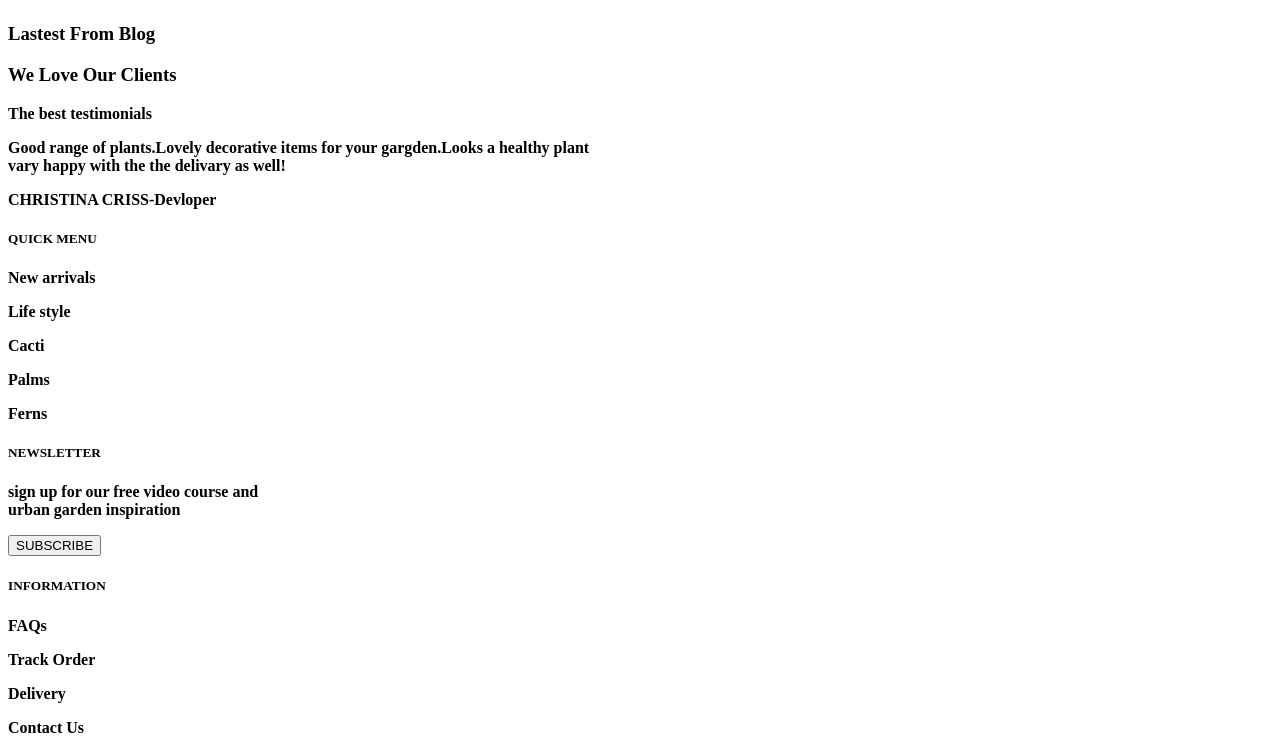
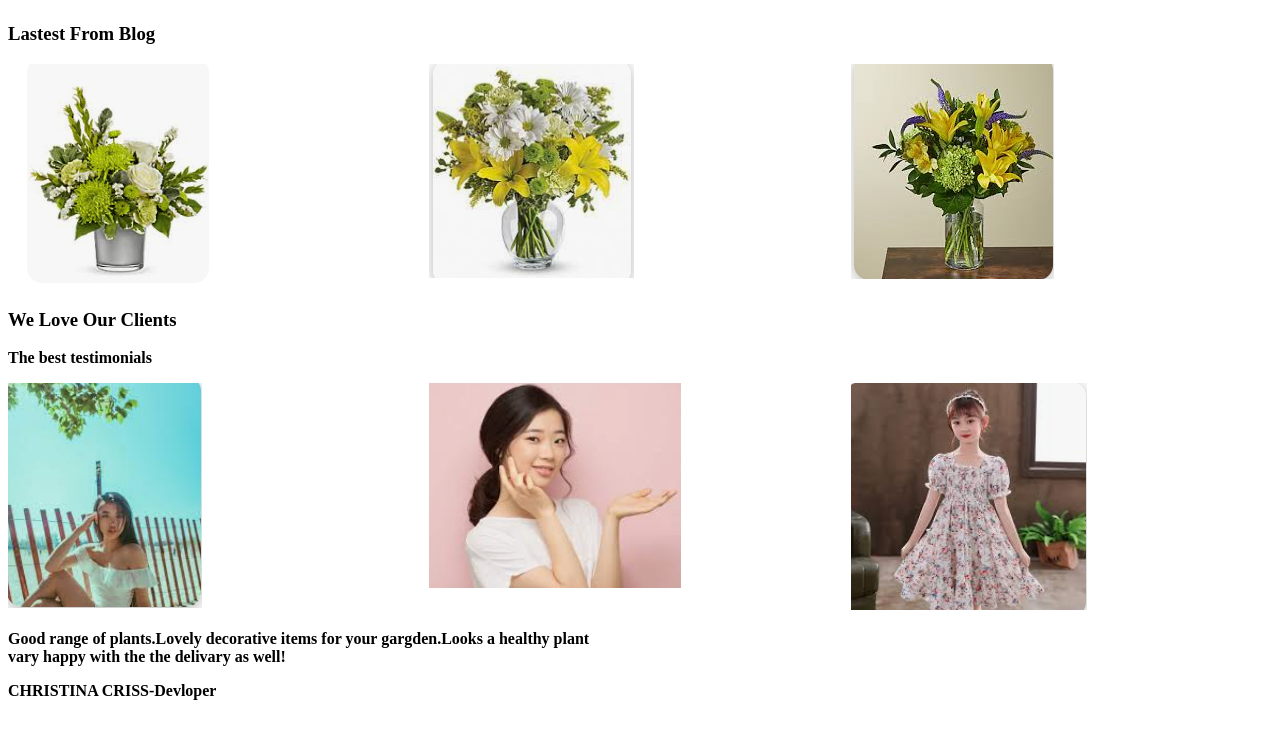
Before and after one commit to Mutava-Ndinda/greenary-website, a plain HTML site: page index.html in a window 1280 px wide. Shown: the part 4539-5280 px from the top of the page. Drawn offline with Linux system fonts and the light colour scheme.

Commit message:
styled the files

```diff
--- a/index.html
+++ b/index.html
@@ -169,36 +169,36 @@
     </div>
 
     <h3>Lastest From Blog</h3>
-    <div>
+    <div id="div8">
         <div>
-
+<img src="images/flw1.png">
         </div>
         <div>
-
+<img src="images/flw2.png">
         </div>
         <div>
-
+<img src="images/flw3.png">
         </div>
     </div>
 
     <h3>We Love Our Clients</h3>
     <p>The best testimonials</p>
-    <div>
+    <div id="div9">
         <div>
-
+<img src="images/per1.png">
         </div>
         <div>
-
+<img src="images/per2.png">
         </div>
         <div>
-
+<img src="images/per3.png">
         </div>
     </div>
 
     <p>Good range of plants.Lovely decorative items for your gargden.Looks a healthy plant<br>vary happy with the the delivary as well!</p>
-    <p><b>CHRISTINA CRISS-Devloper</b></p>
+    <p><b>CHRISTINA CRISS-Devloper</b></p><br><br>
 
-    <div>
+    <div id="footer">
         <div>
             <h5><b>QUICK MENU</b></h5>
             <p>New arrivals</p>
--- a/style.css
+++ b/style.css
@@ -57,3 +57,16 @@
     display: grid;
     grid-template-columns: 50%50%;
 }
+#div8{
+    display: grid;
+    grid-template-columns: repeat(3,1fr);
+}
+#footer{
+    display: grid;
+    grid-template-columns: repeat(3,1fr);
+}
+#div9{
+    display: grid;
+    grid-template-columns: repeat(3,1fr);
+}
+}
```
Also changed, not shown: images/flw1.png (added), images/flw2.png (added), images/flw3.png (added), images/per1.png (added), images/per2.png (added), images/per3.png (added).
